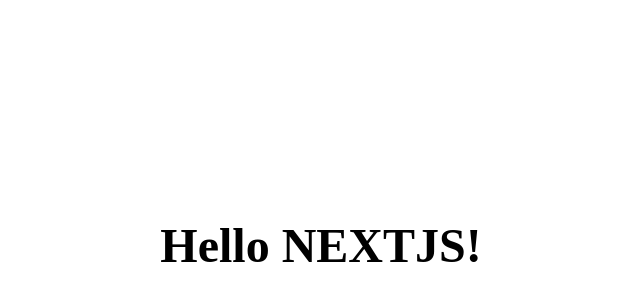
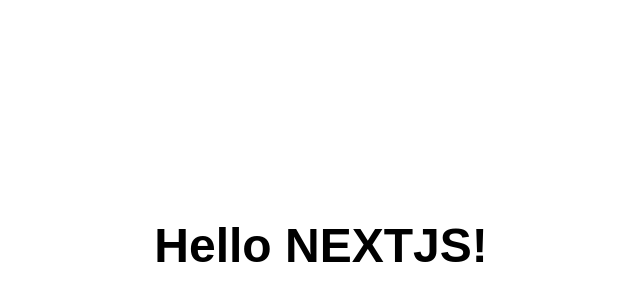
Before and after one commit to ikembakwem/lulu, a Next.js app: page / in a window 1280 px wide. Shown: the part 154-454 px from the top of the page, without its empty margins (319-959 px from the left). Built offline with nearby package versions, Linux system fonts and the light colour scheme; a web font is replaced by a local one.

Commit message:
Use built in next/font for font optimization

```diff
--- a/app/layout.tsx
+++ b/app/layout.tsx
@@ -1,6 +1,6 @@
 import "@styles/globals.css";
 import type { Metadata } from "next";
-import localFont from "@next/font/local";
+import localFont from "next/font/local";
 
 const SF_Compact = localFont({
   src: "../assets/fonts/sf-compact.otf",
@@ -15,8 +15,8 @@
 
 function RootLayout({ children }: { children: React.ReactNode }) {
   return (
-    <html lang="en">
-      <body className={`${SF_Compact.variable}`}>{children}</body>
+    <html lang="en" className={`${SF_Compact.variable}`}>
+      <body>{children}</body>
     </html>
   );
 }
--- a/package.json
+++ b/package.json
@@ -9,7 +9,6 @@
     "lint": "next lint"
   },
   "dependencies": {
-    "@next/font": "^14.0.4",
     "next": "13.5.4",
     "react": "18.2.0",
     "react-dom": "18.2.0"
```
Also changed, not shown: 1 other file (tests, documents, lock files or other folders).
